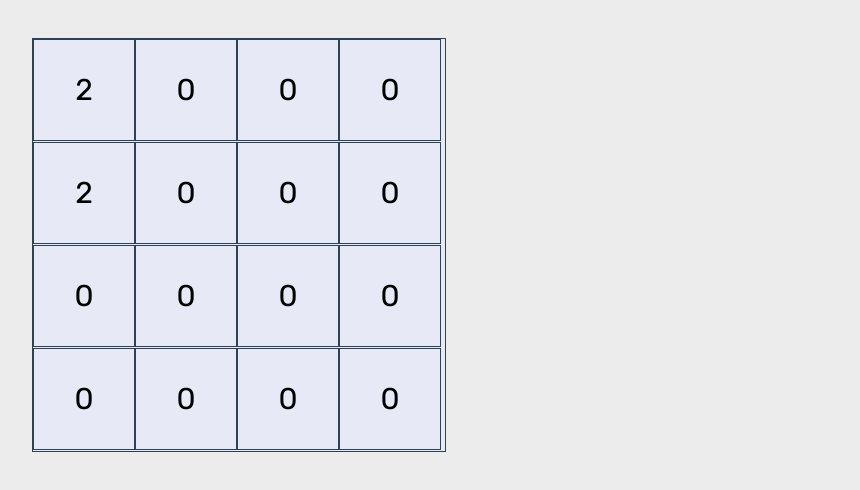
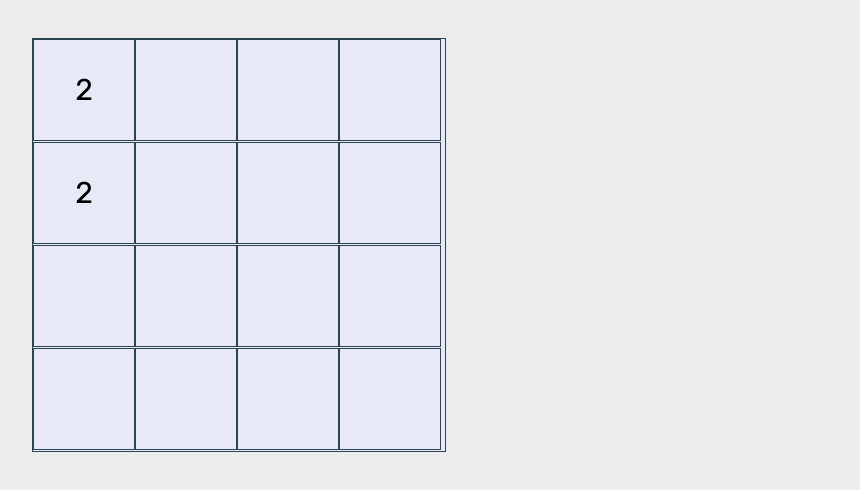
Before and after one commit to daejah-atkinson/2048-Browser-Game, a plain HTML site: page index.html in a window 1280 px wide. Shown: the part 162-652 px from the top of the page, without its empty margins (401-1261 px from the left). Drawn offline with Linux system fonts and the light colour scheme.

Commit message:
Created function to have zeros appear hidden

```diff
--- a/app.js
+++ b/app.js
@@ -33,6 +33,15 @@ randomGenerate();
 randomGenerate();
 
 
+//Hide zeros
+function hideZero (){
+    for (let i=0; i < cells.length; i++){
+        if (cells[i].innerHTML == 0){
+            cells[i].classList.add('hidden')
+        }
+    }
+} hideZero ()
+
 //3. Player uses the arrow keys to slide the tiles on the board
     // Up arrow --> slides tiles up (keycode: 38)
     // Down arrow --> slides tiles down (keycode: 40)
@@ -46,10 +55,7 @@ randomGenerate();
     let columnTwo = [cells[1], cells [5], cells[9], cells[13]];
     let columnThree = [cells[2], cells [6], cells[10], cells[14]];
     let columnFour = [cells[3], cells [7], cells[11], cells[15]];
-    console.log(columnOne);
-    console.log(columnTwo);
-    console.log(columnThree);
-    console.log(columnFour);
+
 
 
     function slideUp () {
--- a/main.css
+++ b/main.css
@@ -59,3 +59,6 @@ body {
     font-size: 30px;
     font-family: 'Rubik', sans-serif;
 }
+.hidden {
+    color: #e7eaf6;
+}
```
